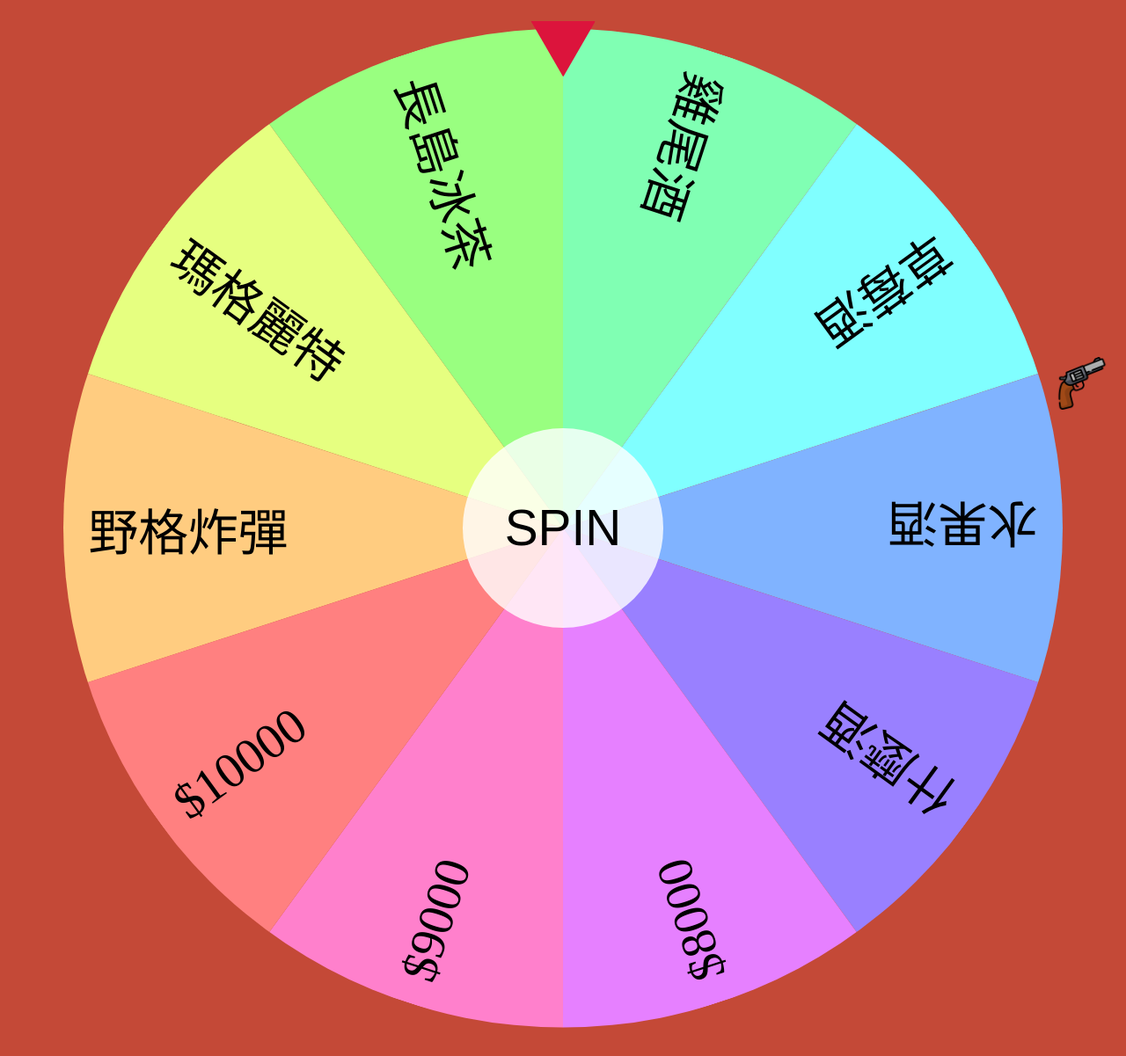
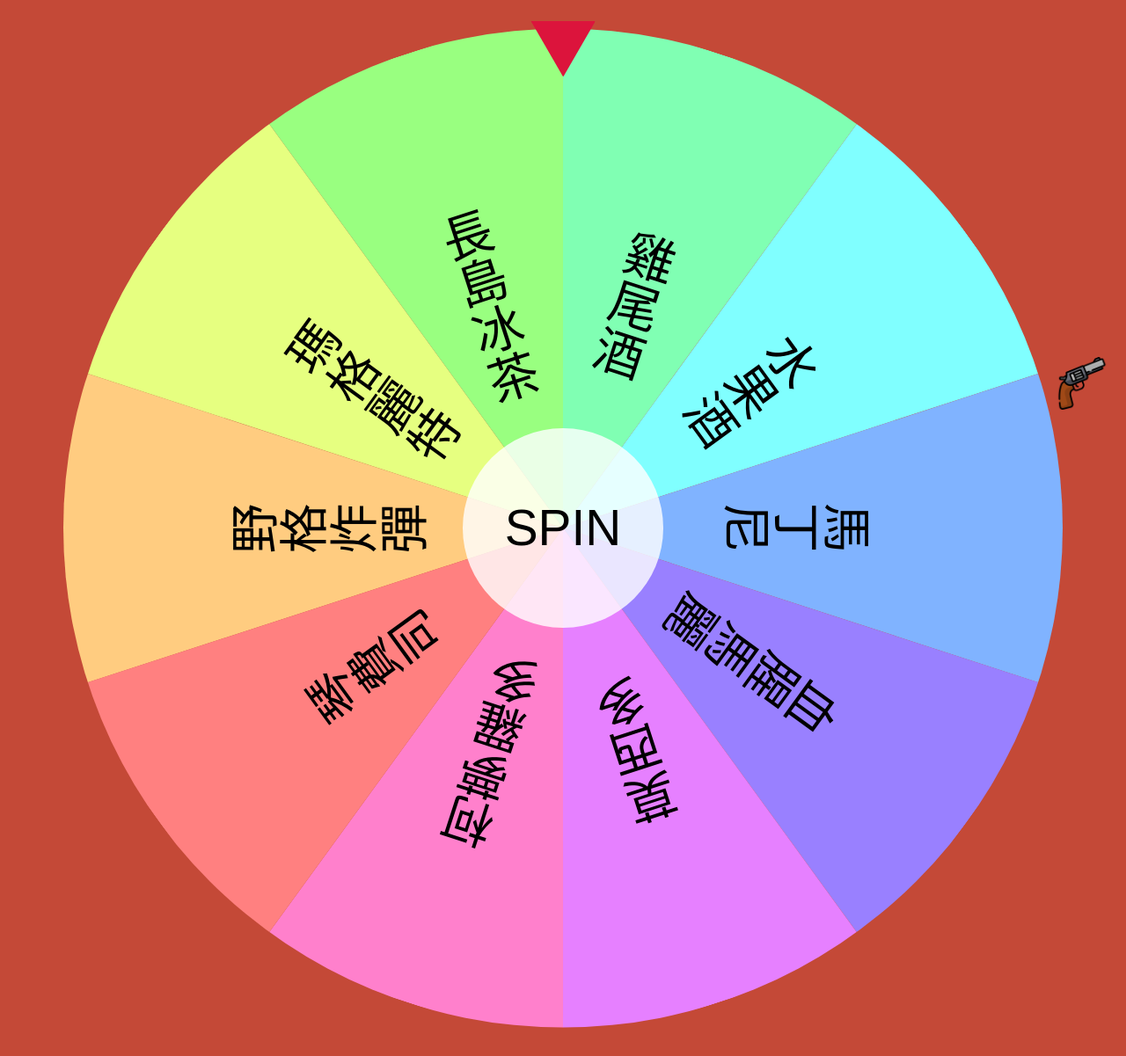
Before and after one commit to joshhandsome/spinningwheel, a plain HTML site: page index.html in a window 1280 px wide. Shown: the part 314-1515 px from the top of the page at 88% size. Drawn offline with Linux system fonts and the light colour scheme.

Commit message:
Update index.html

```diff
--- a/index.html
+++ b/index.html
@@ -65,6 +65,13 @@
             user-select: none;
             width: 50cqi;
 
+
+
+            display: flex;
+            justify-content: center;
+            align-items: center;
+
+
             &:nth-of-type(1) { --_idx: 1; }
             &:nth-of-type(2) { --_idx: 2; }
             &:nth-of-type(3) { --_idx: 3; }
@@ -76,6 +83,17 @@
             &:nth-of-type(9) { --_idx: 9; }
             &:nth-of-type(10) { --_idx: 10; }
           }
+
+           li span {
+
+            /* Rotate the entire word by 90 degrees */
+            transform: rotate(-90deg);
+
+          }
+
+
+
+
         }
       }
 
@@ -149,16 +167,16 @@
   <h1>轉一下吧!</h1>
     <fieldset class="ui-wheel-of-fortune">
         <ul>
-          <li>野格炸彈</li>
-          <li>瑪格麗特</li>
-          <li>長島冰茶</li>
-          <li>雞尾酒</li>
-          <li>草莓酒</li>
-          <li>水果酒</li>
-          <li>什麼酒</li>
-          <li>$8000</li>
-          <li>$9000</li>
-          <li>$10000</li>
+         <li><span>野</span>  <span> 格</span>  <span>炸</span>  <span>彈</span></li>
+          <li><span>瑪</span>  <span> 格</span>  <span>麗</span>  <span>特</span></li>
+          <li><span>長</span>  <span> 島</span>  <span>冰</span>  <span>茶</span></li>
+          <li><span>雞</span>  <span> 尾</span>  <span>酒</span></li>
+          <li><span>水</span>  <span> 果</span>  <span>酒</span></li>
+          <li><span>馬</span>  <span> 丁</span>  <span>尼</span></li>
+          <li><span>血</span>  <span>腥</span>  <span>馬</span>  <span>麗</span></li>
+          <li><span>莫</span>  <span>西</span>  <span>多</span>  </li>
+          <li><span>柯</span>  <span>夢</span>  <span>羅</span>  <span>多</span></li>
+          <li><span>琴</span>  <span>費</span>  <span>司</span>  </li>
         </ul>
         <button type="button">SPIN</button>
     </fieldset>
```
